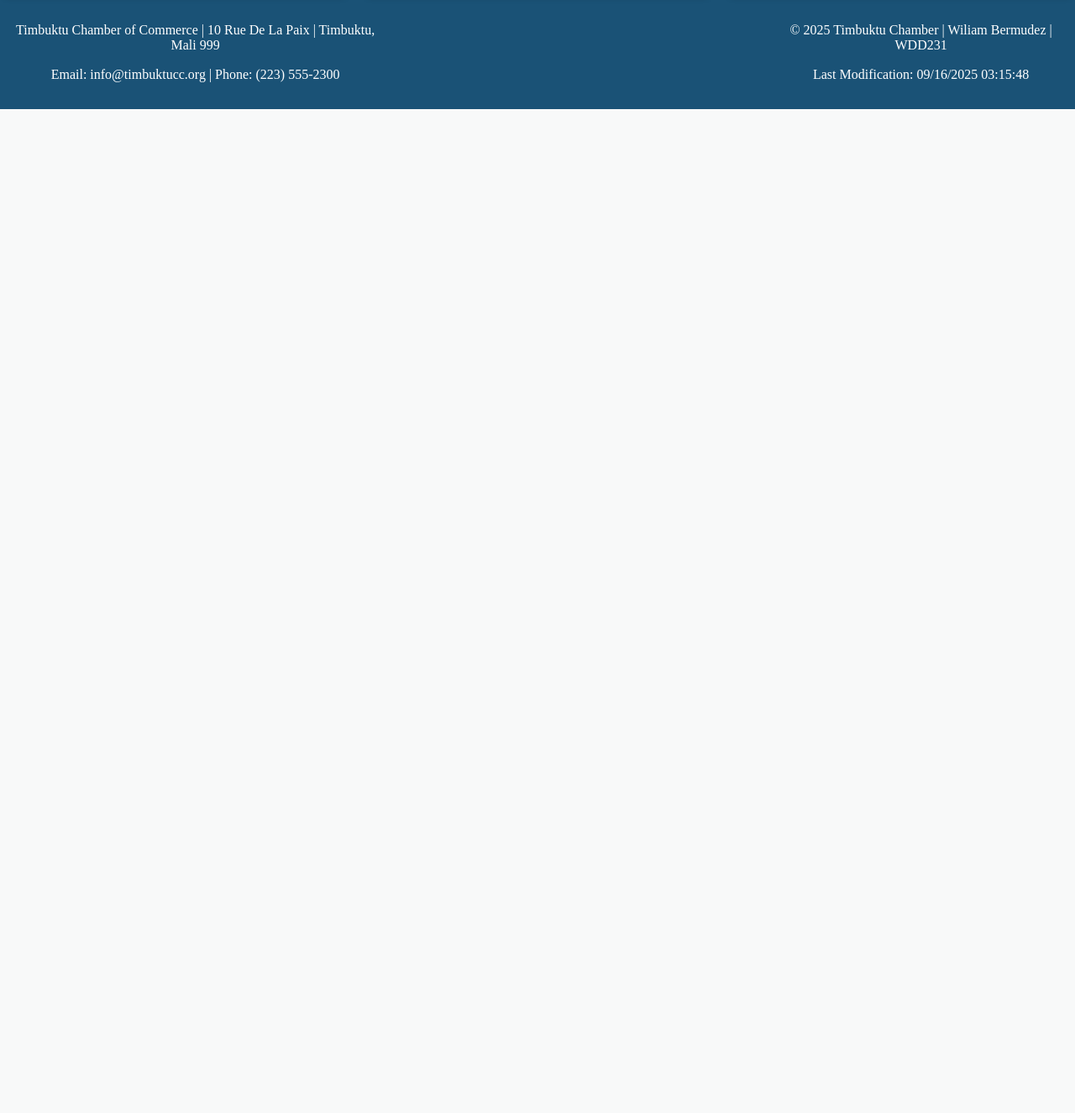
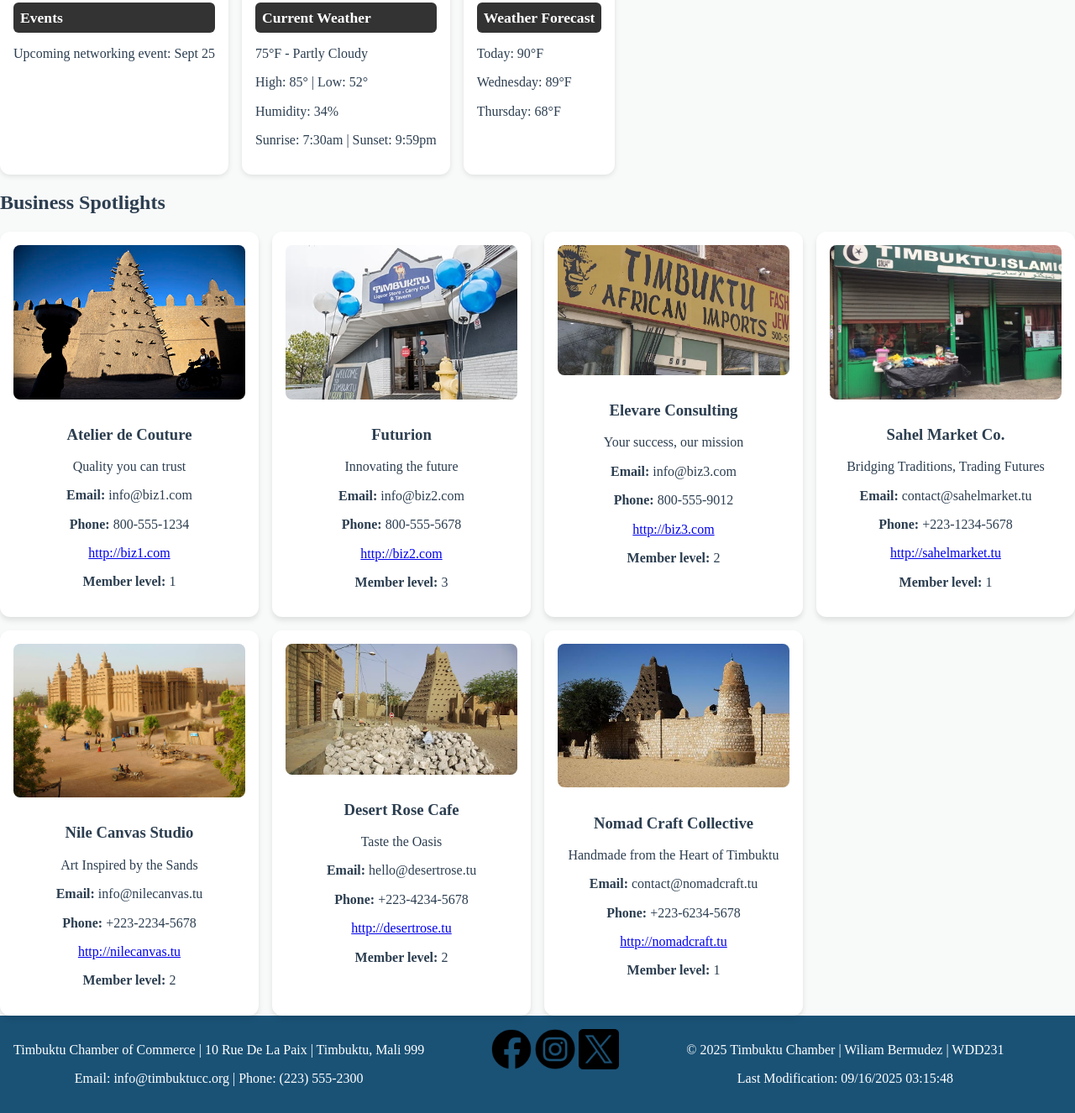
Before and after one commit to wiliam-bermudez/wdd231, a plain HTML site: page chamber/directory.html in a window 1280 px wide. Shown: the part 960-2286 px from the top of the page at 84% size. Before the commit the page ends 1090 px from the top, so only its background shows below. Drawn offline with Linux system fonts and the light colour scheme; files whose address does not match are found by name; a web font is replaced by a local one.

Commit message:
All imgs

```diff
--- a/chamber/data/members.json
+++ b/chamber/data/members.json
@@ -26,6 +26,41 @@
     "url": "http://biz3.com",
     "image": "images/business3.webp",
     "level": "2"
-
+  },
+  {
+    "name": "Sahel Market Co.",
+    "tagline": "Bridging Traditions, Trading Futures",
+    "email": "contact@sahelmarket.tu",
+    "phone": "+223-1234-5678",
+    "url": "http://sahelmarket.tu",
+    "image": "images/business4.webp",
+    "level": "1"
+  },
+  {
+    "name": "Nile Canvas Studio",
+    "tagline": "Art Inspired by the Sands",
+    "email": "info@nilecanvas.tu",
+    "phone": "+223-2234-5678",
+    "url": "http://nilecanvas.tu",
+    "image": "images/business5.webp",
+    "level": "2"
+  },
+  {
+    "name": "Desert Rose Cafe",
+    "tagline": "Taste the Oasis",
+    "email": "hello@desertrose.tu",
+    "phone": "+223-4234-5678",
+    "url": "http://desertrose.tu",
+    "image": "images/business6.webp",
+    "level": "2"
+  },
+  {
+    "name": "Nomad Craft Collective",
+    "tagline": "Handmade from the Heart of Timbuktu",
+    "email": "contact@nomadcraft.tu",
+    "phone": "+223-6234-5678",
+    "url": "http://nomadcraft.tu",
+    "image": "images/business7.webp",
+    "level": "1"
   }
 ]
--- a/chamber/directory.html
+++ b/chamber/directory.html
@@ -40,7 +40,7 @@
         <nav id="menu" class="hidden">
             <button id="menu-toggle">☰</button>
             <ul id="nav-links">
-                <li><a href="index.html">Home</a></li>
+                <li><a href="wdd231/index.html">Home</a></li>
                 <li><a href="directory.html">Directory</a></li>
                 <li><a href="join.html">Join</a></li>
                 <li><a href="discover.html">Discover</a></li>
@@ -49,8 +49,10 @@
     </header>
 
     <main>
+        <h1>Timbuktu Chamber of Commerce</h1>
+
         <section class="main-img">
-            <img src="images/#" alt="Main picture">
+            <img src="images/main-img.webp" alt="Main picture" loading="lazy">
         </section>
 
         <h2>HOME</h2>
@@ -90,9 +92,10 @@
             <p>Email: info@timbuktucc.org | Phone: (223) 555-2300</p>
         </div>
 
-        <div>
-
-
+        <div class="social-media-footer">
+            <a href="#"><img src="images/facebook.png" alt="Facebook logo"></a>
+            <a href="#"><img src="images/instagram.png" alt="Instagram logo"></a>
+            <a href="#"><img src="images/x.png" alt="X Logo"></a>
         </div>
 
         <div class="credits-footer">
--- a/chamber/scripts/chamber.js
+++ b/chamber/scripts/chamber.js
@@ -22,6 +22,7 @@ document.addEventListener("DOMContentLoaded", () => {
         const img = document.createElement("img");
         img.src = business.image;
         img.alt = business.name;
+        img.classList.add("business-img");
 
         const name = document.createElement("h3");
         name.textContent = business.name;
--- a/chamber/styles/chamber.css
+++ b/chamber/styles/chamber.css
@@ -24,6 +24,14 @@ header h1 {
     margin: 0;
 }
 
+.logo {
+  display: flex;
+  flex-direction: row;
+}
+.logo img {
+  width: 5rem;
+}
+
 nav ul {
   list-style: none;
   display: flex;
@@ -42,6 +50,17 @@ nav ul li a.active {
 
 #menu-toggle {
   display: none;
+}
+
+.main-img img {
+  width: 70rem;
+  height: 100%;
+}
+
+.main-img{
+  position: relative;
+  align-items: center;
+  margin-left: 6%;
 }
 
 .info-section {
@@ -95,6 +114,19 @@ nav ul li a.active {
   margin-bottom: 0.5rem;
 }
 
+footer {
+  background: var(--color-primary);
+  color: white;
+  text-align: center;
+  padding: 1rem;
+  display: flex;
+  flex-direction: row;
+  gap: 5rem;
+}
+
+.social-media-footer img {
+  width: 3rem;
+}
 
 @media (max-width: 768px) {
   #menu-toggle {
@@ -117,6 +149,11 @@ nav ul li a.active {
 
   #nav-links.open {
     display: flex;
+  }
+
+  .main-img img {
+  width: 25rem;
+  margin: 6%;
  }
 
   .business-grid {
@@ -148,14 +185,14 @@ nav ul li a.active {
     font-size: 1.1rem;
   }
 
-}
-
   footer {
     background: var(--color-primary);
     color: white;
     text-align: center;
     padding: 1rem;
     display: flex;
-  flex-direction: row;
-  gap: 15rem;
+    flex-direction: column;
+    gap: 2rem;
   }
+
+}
```
Also changed, not shown: chamber/images/business1.webp (added), chamber/images/business2.webp (added), chamber/images/business3.webp (added), chamber/images/business4.webp (added), chamber/images/business5.webp (added), chamber/images/business6.webp (added), chamber/images/business7.webp (added), chamber/images/facebook.png (added), chamber/images/instagram.png (added), chamber/images/logo.png (added), chamber/images/main-img.webp (added), chamber/images/x.png (added). Lines whose indentation alone changed are shown as unchanged.
